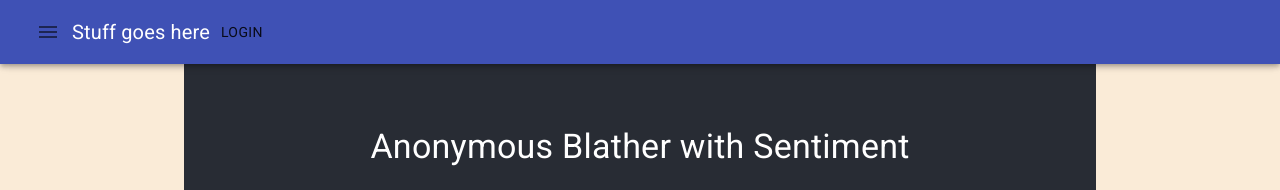
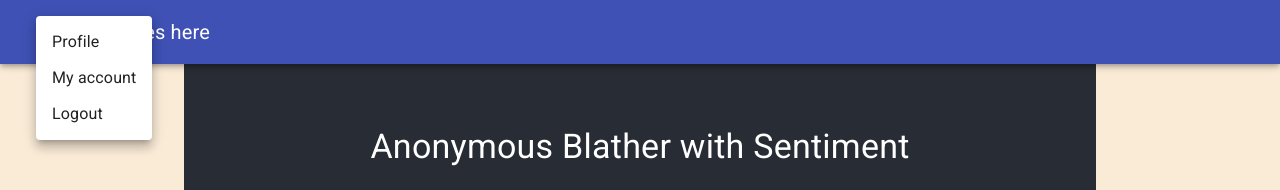
Before and after one commit to andyf016/ghost-frontend, a React (Create React App) app: page / in a window 1280 px wide. Both pictures are taken after a click on the button 48 px from the left and 32 px from the top of the page. Shown: the top 190 px of the page. Built offline with nearby package versions, Linux system fonts and the light colour scheme; no server answers.

Commit message:
add menu to topBar

```diff
--- a/src/components/TopBar.js
+++ b/src/components/TopBar.js
@@ -1,22 +1,46 @@
+import {useState } from 'react'
 import AppBar from '@material-ui/core/AppBar'
 import ToolBar from '@material-ui/core/ToolBar'
 import IconButton from '@material-ui/core/IconButton'
 import MenuIcon from '@material-ui/icons/Menu'
 import Typography from '@material-ui/core/Typography'
 import Button from '@material-ui/core/Button'
+import Menu from '@material-ui/core/Menu';
+import MenuItem from '@material-ui/core/MenuItem';
+
 import "fontsource-roboto";
 
 const TopBar = () => {
+  const [anchorEl, setAnchorEl] = useState(null);
+
+  const handleClick = (event) => {
+    setAnchorEl(event.currentTarget);
+  };
+
+  const handleClose = () => {
+    setAnchorEl(null);
+  };
     return (
         <AppBar>
               <ToolBar>
                 <IconButton>
-                  <MenuIcon />
+                  <MenuIcon onClick={handleClick} />
+                  <Menu
+        id="simple-menu"
+        anchorEl={anchorEl}
+        keepMounted
+        open={Boolean(anchorEl)}
+        onClose={handleClose}
+      >
+        <MenuItem onClick={handleClose}>Profile</MenuItem>
+        <MenuItem onClick={handleClose}>My account</MenuItem>
+        <MenuItem onClick={handleClose}>Logout</MenuItem>
+      </Menu>
                   </IconButton>
                   <Typography variant="h6">
                   Stuff goes here
                   </Typography>
-                  <Button>Login</Button>
+
 
               </ToolBar>
             </AppBar>
```
